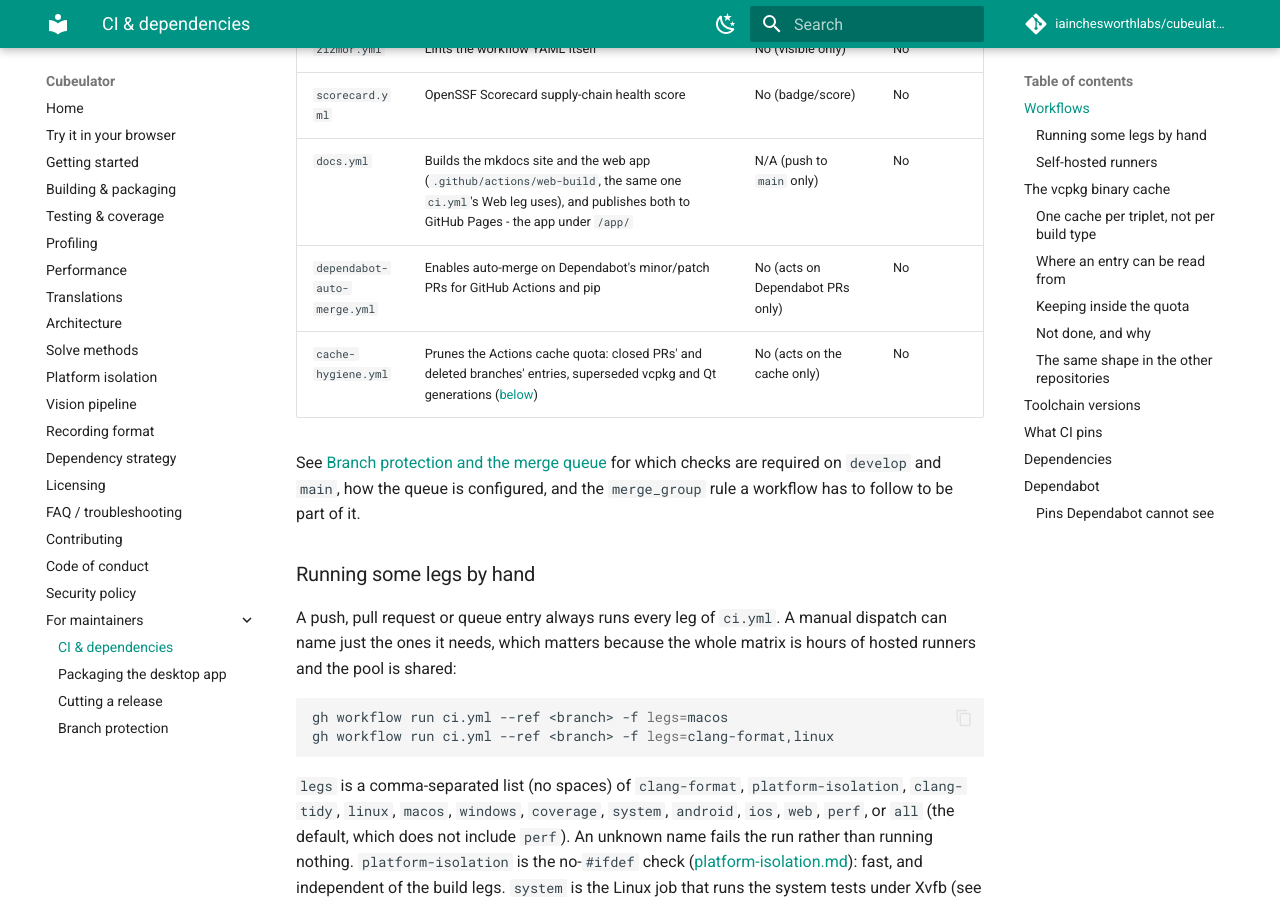
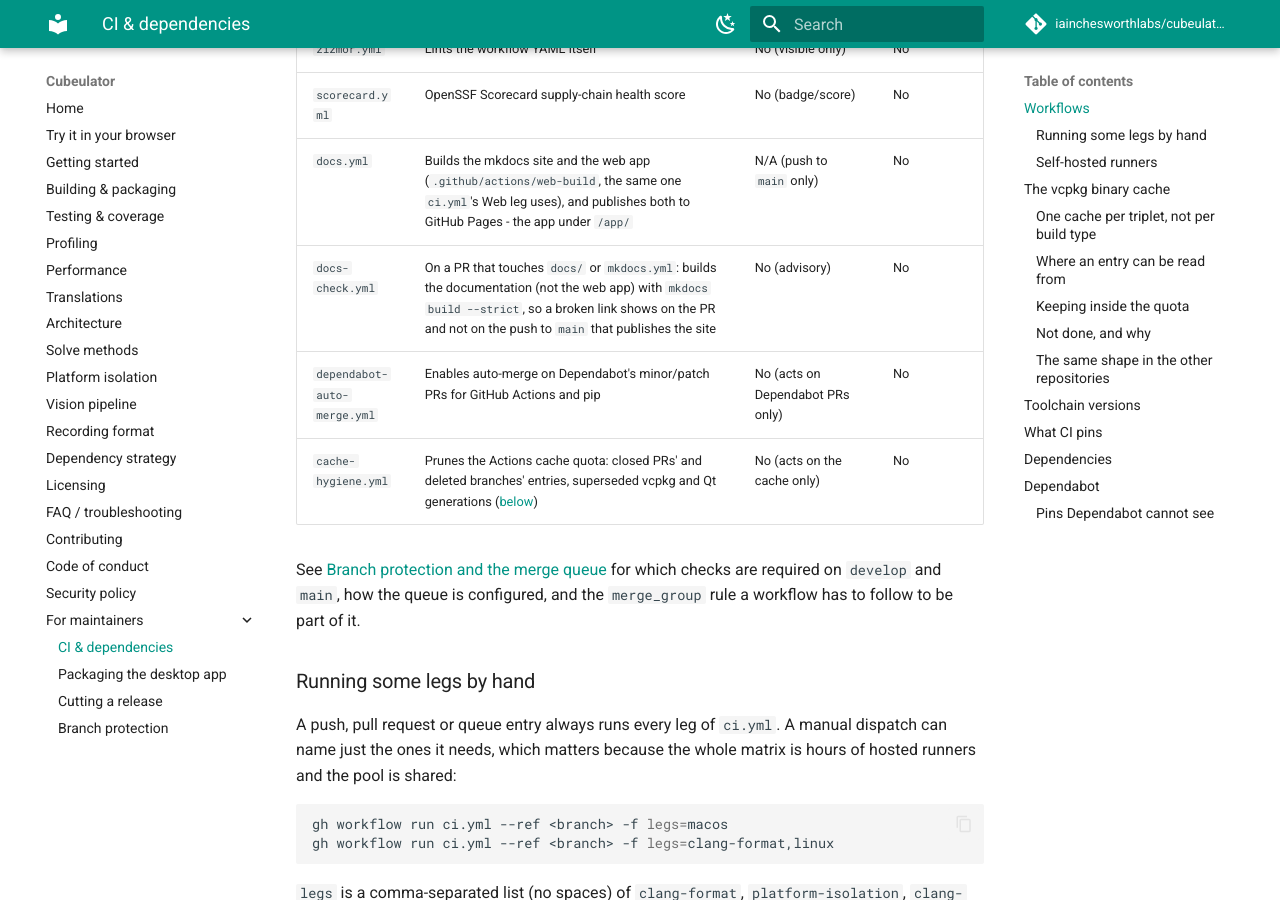
Before and after one commit to iainchesworth/cubeulator, an MkDocs documentation site: the page built from docs/ci.md, in a window 1280 px wide and 900 px high, scrolled down 916 px. Built offline with MkDocs 1.6.1 and Material for MkDocs 9.7.7, drawn with Linux system fonts in a browser that asks for light colours; comment, search, counter and statistics services are not loaded.

Commit message:
Build the docs strictly on a pull request, and fix the two links that broke it
docs.yml builds and publishes the site on a push to main, and that is the only
time mkdocs build --strict runs. So a link to a file outside docs/ is invisible
until the release that first reaches main, and then fails the publish (that is
what the first release was about to find: nine such links, fixed in #68, and
now two more, `../tests/perf/budgets.hpp` and `../tests/perf/perf_build.hpp`,
added with the performance tests).

The two links point at the files on main, as the nine did. docs-check.yml builds
the documentation, and only the documentation, on a pull request that touches
docs/ or mkdocs.yml, so the next one shows on the pull request. It is advisory
(not a required check, no merge_group trigger) and does not build the web app:
that is docs.yml's slow web job, which has its own leg.

```diff
--- a/docs/ci.md
+++ b/docs/ci.md
@@ -14,6 +14,7 @@
 | `zizmor.yml` | Lints the workflow YAML itself | No (visible only) | No |
 | `scorecard.yml` | OpenSSF Scorecard supply-chain health score | No (badge/score) | No |
 | `docs.yml` | Builds the mkdocs site and the web app (`.github/actions/web-build`, the same one `ci.yml`'s Web leg uses), and publishes both to GitHub Pages - the app under `/app/` | N/A (push to `main` only) | No |
+| `docs-check.yml` | On a PR that touches `docs/` or `mkdocs.yml`: builds the documentation (not the web app) with `mkdocs build --strict`, so a broken link shows on the PR and not on the push to `main` that publishes the site | No (advisory) | No |
 | `dependabot-auto-merge.yml` | Enables auto-merge on Dependabot's minor/patch PRs for GitHub Actions and pip | No (acts on Dependabot PRs only) | No |
 | `cache-hygiene.yml` | Prunes the Actions cache quota: closed PRs' and deleted branches' entries, superseded vcpkg and Qt generations ([below](#the-vcpkg-binary-cache)) | No (acts on the cache only) | No |
 
```
Also changed, not shown: docs/testing.md (+2 -2 lines), 1 other file.
